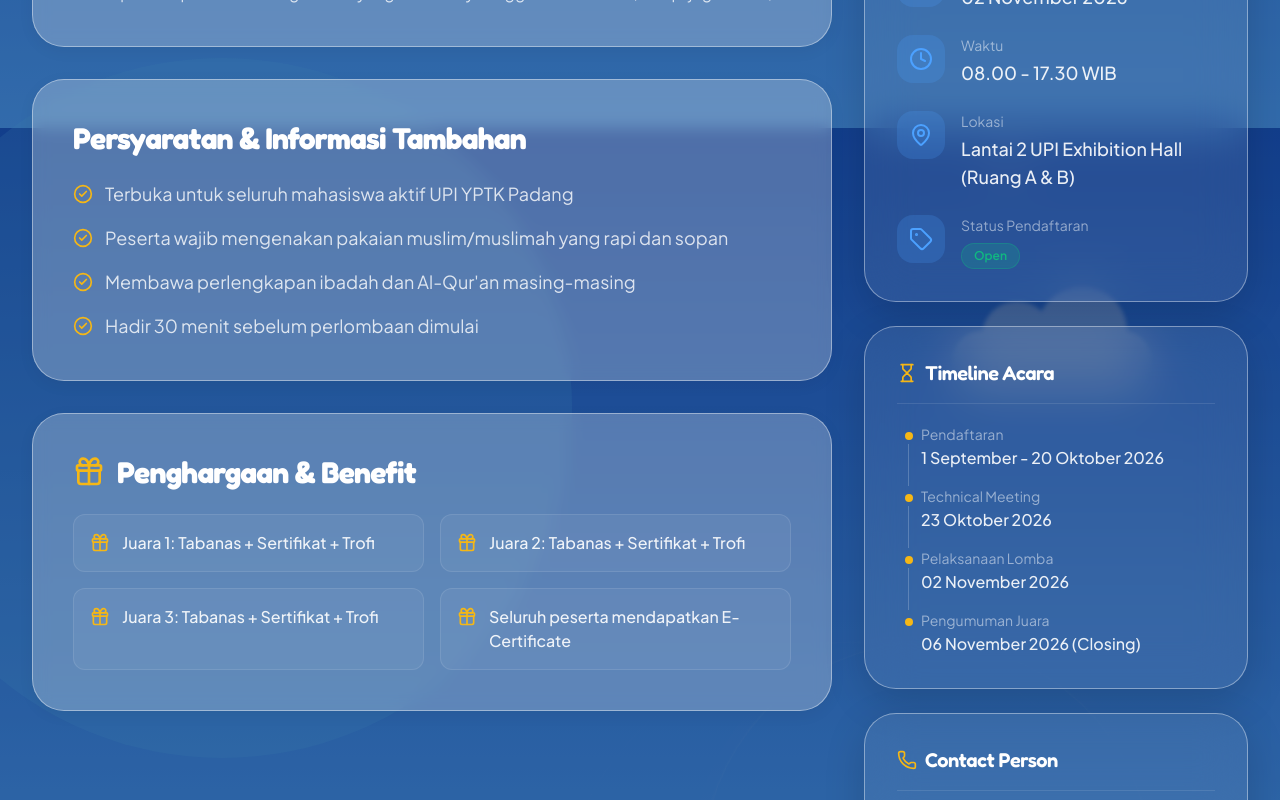
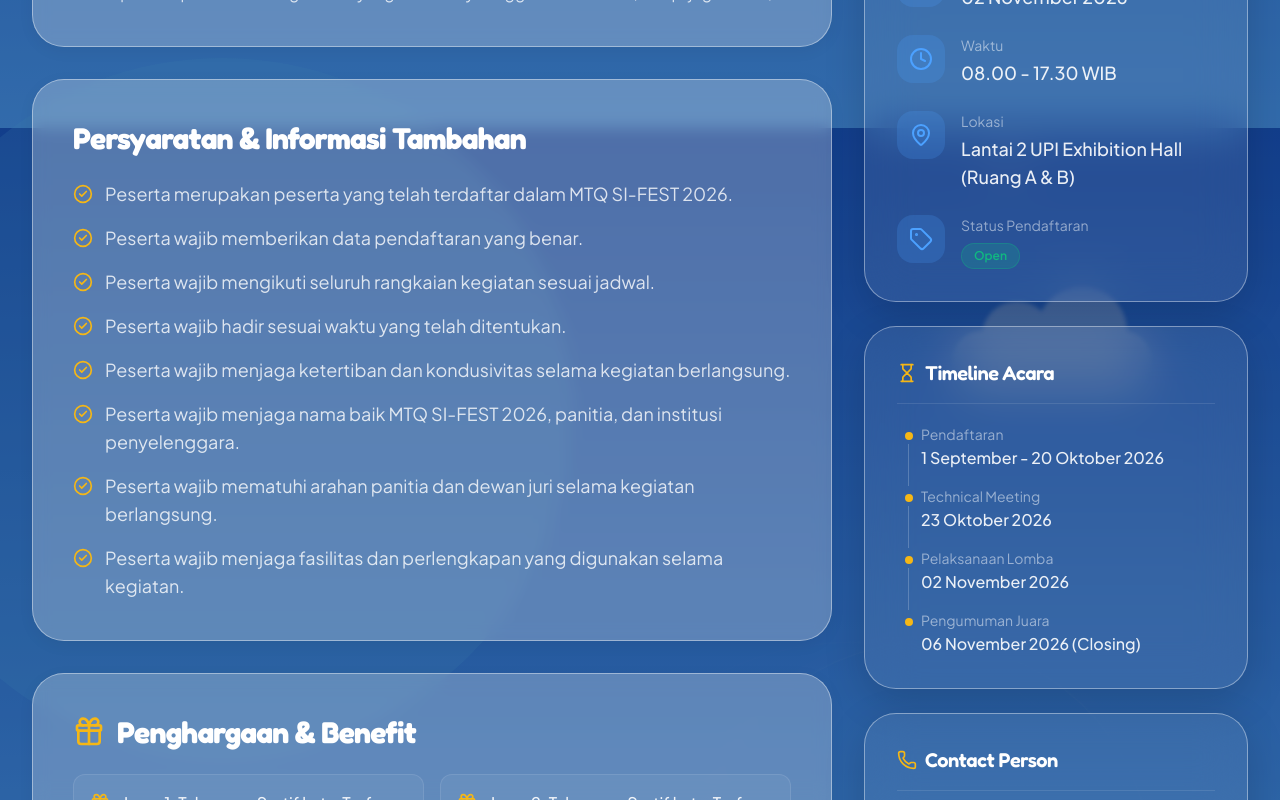
Before and after one commit to Tadaimaaaa/sifest-official, a Next.js app: page /events/lomba-keagamaan in a window 1280 px wide. Shown: the part 672-1472 px from the top of the page. Built offline with nearby package versions, Linux system fonts and the light colour scheme.

Commit message:
fix(events): update MTQ requirements (SnK)

```diff
--- a/data/events.ts
+++ b/data/events.ts
@@ -167,10 +167,14 @@ export const OFFICIAL_EVENTS: EventData[] = [
     location: "Lantai 2 UPI Exhibition Hall (Ruang A & B)",
     price: "Gratis",
     requirements: [
-      "Terbuka untuk seluruh mahasiswa aktif UPI YPTK Padang",
-      "Peserta wajib mengenakan pakaian muslim/muslimah yang rapi dan sopan",
-      "Membawa perlengkapan ibadah dan Al-Qur'an masing-masing",
-      "Hadir 30 menit sebelum perlombaan dimulai"
+      "Peserta merupakan peserta yang telah terdaftar dalam MTQ SI-FEST 2026.",
+      "Peserta wajib memberikan data pendaftaran yang benar.",
+      "Peserta wajib mengikuti seluruh rangkaian kegiatan sesuai jadwal.",
+      "Peserta wajib hadir sesuai waktu yang telah ditentukan.",
+      "Peserta wajib menjaga ketertiban dan kondusivitas selama kegiatan berlangsung.",
+      "Peserta wajib menjaga nama baik MTQ SI-FEST 2026, panitia, dan institusi penyelenggara.",
+      "Peserta wajib mematuhi arahan panitia dan dewan juri selama kegiatan berlangsung.",
+      "Peserta wajib menjaga fasilitas dan perlengkapan yang digunakan selama kegiatan."
     ],
     registrationFlow: [
       "Peserta mendaftar melalui form pendaftaran di website SI FEST.",
```
